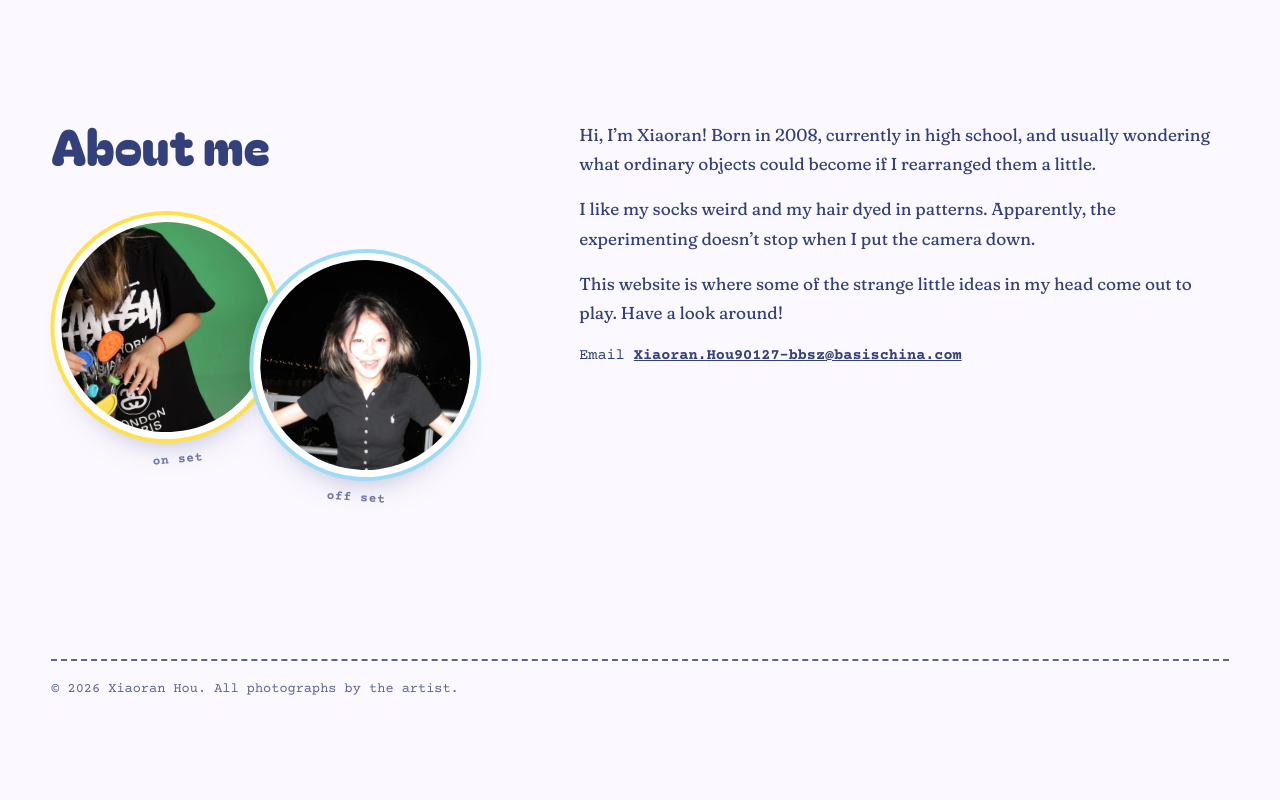
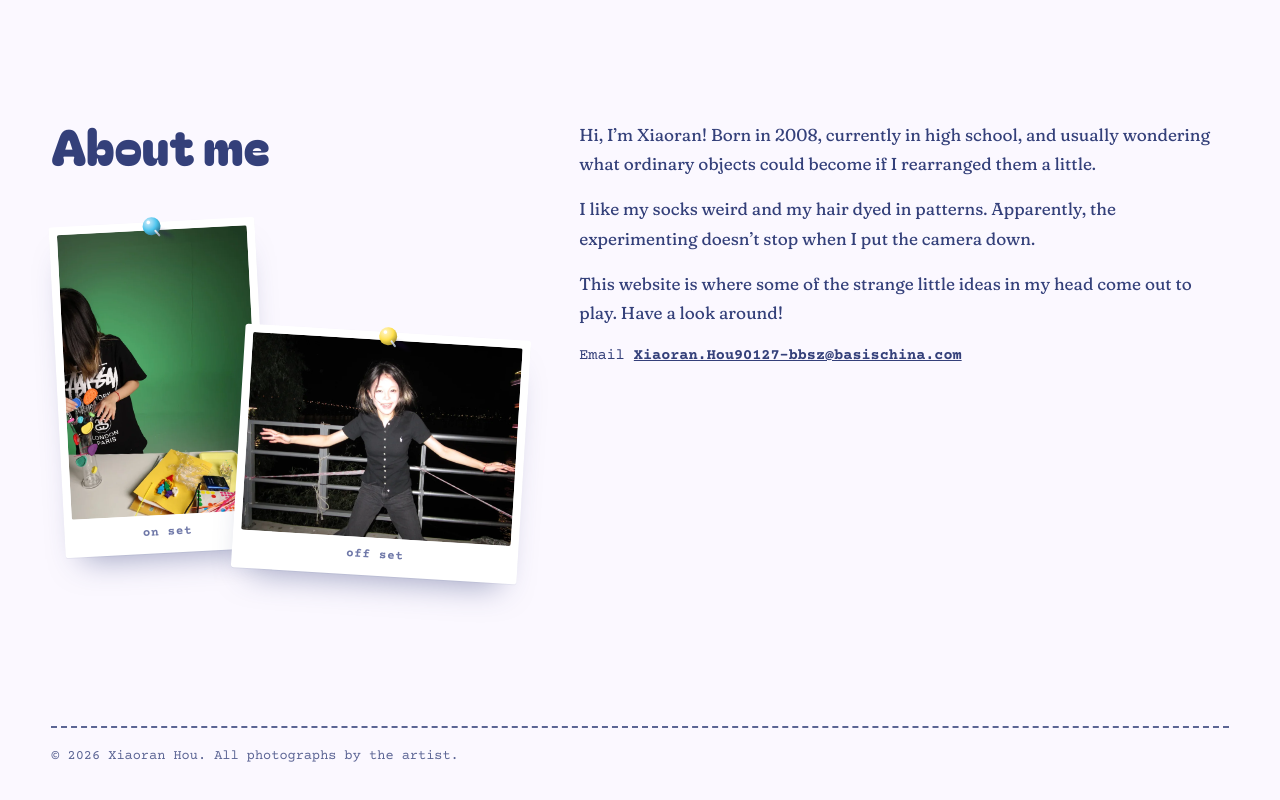
Before and after one commit to YinChingZ/portfolio-site, a plain HTML site: page index.html in a window 1280 px wide. Shown: the part 4480-5280 px from the top of the page. Before the commit the page ends 5213 px from the top, so only its background shows below. Drawn offline with Linux system fonts and the light colour scheme.

Commit message:
About: uncropped photos as two pinned prints
Co-Authored-By: Claude Opus 5.5 <noreply@anthropic.com>
Claude-Session: https://claude.ai/code/session_01KeoHHJFyDXMmGMbsV9p1Tv

```diff
--- a/app.js
+++ b/app.js
@@ -257,8 +257,8 @@
   if (a.bio) about += a.bio.split(/\n\s*\n/).map((p) => `<p>${esc(p)}</p>`).join("");
   else if (P.showDraftNotes) about += '<p class="draft-note">Draft note: a short bio goes here, about 100 words in your own voice. Add it in data.js.</p>';
   if ((a.photos || []).length) $("[data-about-photos]").innerHTML = `<div class="about-photos">${a.photos.map((ph, i) => `
-    <figure class="ring" style="--ring:${["#FFE14D", "#9EDCF5", "#A8E6C1"][i % 3]};--rot:${i % 2 ? 4 : -5}deg">
-      <img src="${esc(ph.src)}" alt="${esc(ph.alt || "")}" width="480" height="480" loading="lazy" decoding="async">${ph.caption ? `<figcaption>${esc(ph.caption)}</figcaption>` : ""}
+    <figure class="snap ${(ph.w || 1) >= (ph.h || 1) ? "wide" : "tall"}" style="--rot:${i % 2 ? 3.5 : -3}deg">${pin(i + 1, 18)}
+      <img src="${esc(ph.src)}" alt="${esc(ph.alt || "")}" width="${ph.w || 600}" height="${ph.h || 600}" loading="lazy" decoding="async">${ph.caption ? `<figcaption>${esc(ph.caption)}</figcaption>` : ""}
     </figure>`).join("")}</div>`;
   if (a.email) about += `<p class="contact">Email <a href="mailto:${esc(a.email)}">${esc(a.email)}</a></p>`;
   if (a.instagram) about += `<p class="contact">Instagram ${esc(a.instagram)}</p>`;
--- a/data.js
+++ b/data.js
@@ -209,9 +209,9 @@ window.PORTFOLIO = {
 
   about: {
     heading: "About me",
-    photos: [ // shown as round frames under the bio (square crops, 480 px)
-      { src: "assets/about/xiaoran-studio-480.webp", alt: "Xiaoran in the studio, head bowed, attaching sensory toys to the transparent hand of Handful of Sweetness.", caption: "on set" },
-      { src: "assets/about/xiaoran-night-480.webp", alt: "Xiaoran laughing by a river railing at night, arms out wide.", caption: "off set" }
+    photos: [ // shown uncropped as two pinned prints next to the bio
+      { src: "assets/about/xiaoran-studio-640.webp", w: 640, h: 960, alt: "Xiaoran in the studio, head bowed, attaching sensory toys to the transparent hand of Handful of Sweetness.", caption: "on set" },
+      { src: "assets/about/xiaoran-night-900.webp", w: 900, h: 660, alt: "Xiaoran laughing by a river railing at night, arms out wide.", caption: "off set" }
     ],
     bio: "Hi, I’m Xiaoran! Born in 2008, currently in high school, and usually wondering what ordinary objects could become if I rearranged them a little.\n\nI like my socks weird and my hair dyed in patterns. Apparently, the experimenting doesn’t stop when I put the camera down.\n\nThis website is where some of the strange little ideas in my head come out to play. Have a look around!",
     email: "Xiaoran.Hou90127-bbsz@basischina.com",
--- a/styles.css
+++ b/styles.css
@@ -405,11 +405,13 @@ button { font: inherit; color: inherit; }
   .nav nav a { padding: 6px 7px; font-size: .8rem; }
 }
 
-/* ---------- About: two round photo frames under the bio ---------- */
-.about-photos { display: flex; align-items: flex-start; gap: 0; margin: clamp(22px, 3vw, 34px) 0 clamp(20px, 3vw, 30px); padding-left: 12px; }
-.ring { position: relative; margin: 0; flex: none; width: clamp(150px, 17vw, 210px); transform: rotate(var(--rot)); transition: transform .5s var(--pop); }
-.ring + .ring { margin-left: clamp(-14px, -1.5vw, -8px); margin-top: clamp(26px, 3vw, 40px); }
-.ring img { display: block; width: 100%; height: auto; aspect-ratio: 1; object-fit: cover; border-radius: 50%;
-  box-shadow: 0 0 0 7px #fff, 0 0 0 11px var(--ring), 0 22px 34px -18px rgba(52, 64, 122, .55); }
-.ring figcaption { margin-top: 18px; text-align: center; font-family: var(--type); font-weight: 700; font-size: .8rem; letter-spacing: .06em; color: var(--ink-soft); }
-.ring:hover { transform: rotate(0deg) scale(1.04); z-index: 2; }
+/* ---------- About: two pinned prints, uncropped (portrait + landscape) ---------- */
+.about-photos { position: relative; display: flex; align-items: flex-start; margin: clamp(22px, 3vw, 34px) 0 clamp(20px, 3vw, 30px); padding-left: 6px; }
+.snap { position: relative; margin: 0; flex: none; background: #fff; padding: 8px 8px 10px; border-radius: 3px; transform: rotate(var(--rot)); transition: transform .5s var(--pop);
+  box-shadow: 0 1px 0 rgba(52, 64, 122, .06), 0 20px 32px -18px rgba(52, 64, 122, .5); }
+.snap.tall { width: clamp(130px, 15vw, 190px); }
+.snap.wide { width: clamp(190px, 22vw, 270px); margin-left: clamp(-26px, -2vw, -14px); margin-top: clamp(70px, 9vw, 110px); }
+.snap img { display: block; width: 100%; height: auto; border-radius: 2px; }
+.snap > .pin { left: 50%; top: 4px; }
+.snap figcaption { margin-top: 8px; text-align: center; font-family: var(--type); font-weight: 700; font-size: .78rem; letter-spacing: .06em; color: var(--ink-soft); }
+.snap:hover { transform: rotate(0deg) scale(1.03); z-index: 2; }
```
Also changed, not shown: assets/about/xiaoran-night-480.webp (deleted), assets/about/xiaoran-night-900.webp (added), assets/about/xiaoran-studio-480.webp (deleted), assets/about/xiaoran-studio-640.webp (added).
